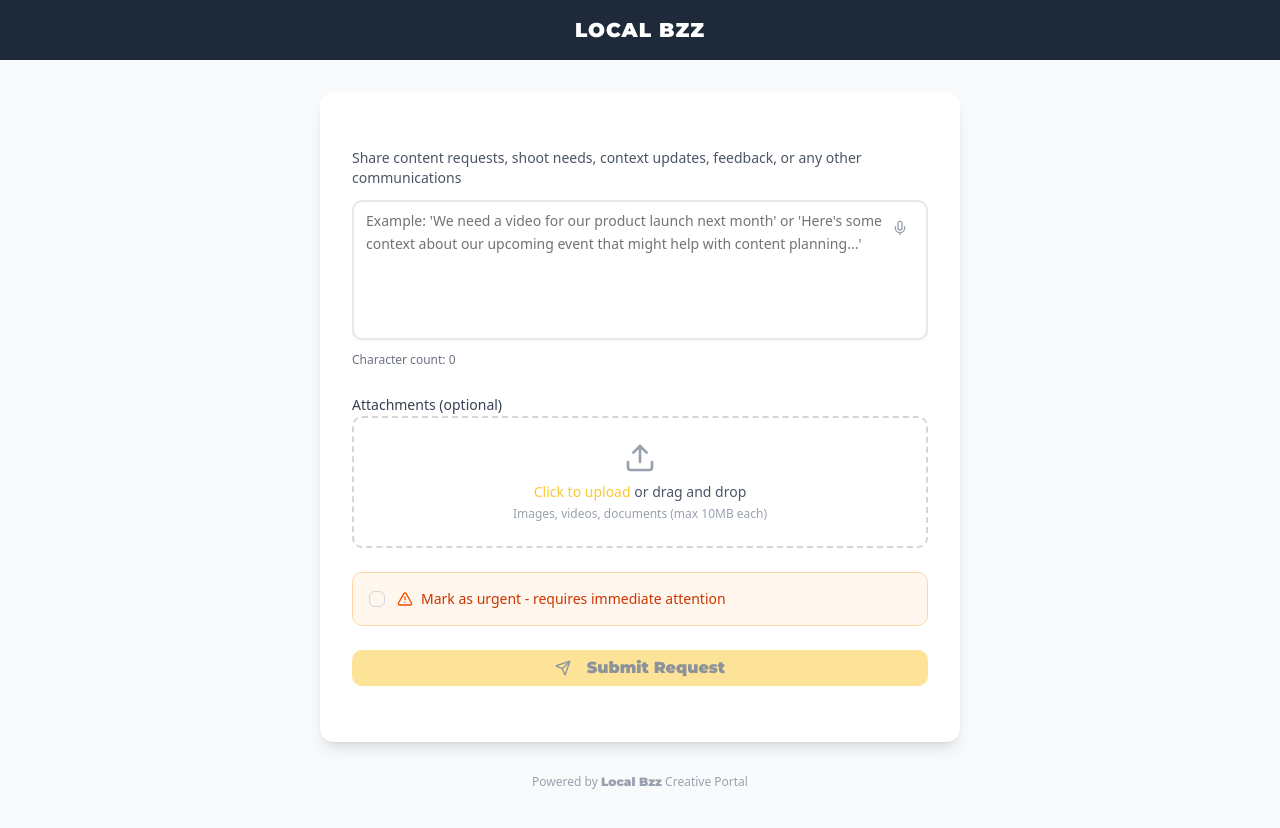
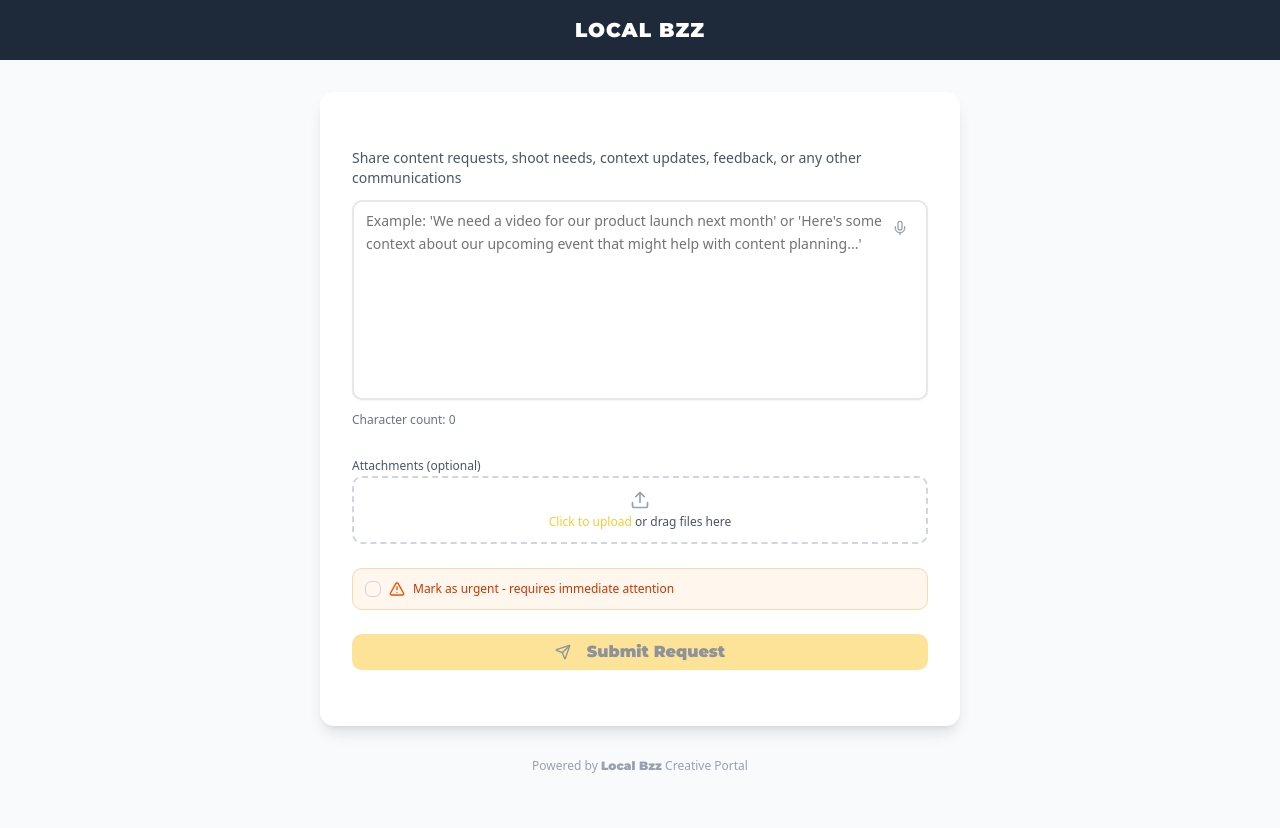
Before and after one commit to tyatlocalbzz/localbzz-client-portal, a Next.js app: page / in a window 1280 px wide. Shown: the top 828 px of the page. Built offline with nearby package versions, Linux system fonts and the light colour scheme.

Commit message:
Make UI more compact: larger text area, smaller urgent checkbox and file upload sections

```diff
--- a/src/app/page.tsx
+++ b/src/app/page.tsx
@@ -317,7 +317,7 @@ export default function IdeaSubmissionPage() {
                     value={requestText}
                     onChange={(e) => setRequestText(e.target.value)}
                     placeholder="Example: 'We need a video for our product launch next month' or 'Here's some context about our upcoming event that might help with content planning...'"
-                    className="min-h-[140px] resize-none text-base leading-relaxed border-2 border-gray-200 focus:border-[#FCC931] focus:ring-[#FCC931] rounded-lg"
+                    className="min-h-[200px] resize-none text-base leading-relaxed border-2 border-gray-200 focus:border-[#FCC931] focus:ring-[#FCC931] rounded-lg"
                     disabled={submission.status === 'submitting'}
                   />
                   {isVoiceSupported && (
@@ -341,25 +341,22 @@ export default function IdeaSubmissionPage() {
                 </div>
               </div>
 
-              {/* File Upload Section */}
-              <div className="space-y-3">
-                <label className="text-sm font-medium text-gray-700">
+              {/* File Upload Section - Compact */}
+              <div className="space-y-2">
+                <label className="text-xs font-medium text-gray-600">
                   Attachments (optional)
                 </label>
 
-                {/* Upload Area */}
+                {/* Upload Area - Smaller */}
                 <div
-                  className="border-2 border-dashed border-gray-300 rounded-lg p-6 text-center hover:border-[#FCC931] transition-colors cursor-pointer"
+                  className="border-2 border-dashed border-gray-300 rounded-lg p-3 text-center hover:border-[#FCC931] transition-colors cursor-pointer"
                   onDragOver={handleDragOver}
                   onDrop={handleDrop}
                   onClick={() => document.getElementById('file-input')?.click()}
                 >
-                  <Upload className="h-8 w-8 text-gray-400 mx-auto mb-2" />
-                  <p className="text-sm text-gray-600 mb-1">
-                    <span className="font-medium text-[#FCC931]">Click to upload</span> or drag and drop
-                  </p>
-                  <p className="text-xs text-gray-400">
-                    Images, videos, documents (max 10MB each)
+                  <Upload className="h-5 w-5 text-gray-400 mx-auto mb-1" />
+                  <p className="text-xs text-gray-600">
+                    <span className="font-medium text-[#FCC931]">Click to upload</span> or drag files here
                   </p>
                   <input
                     id="file-input"
@@ -371,28 +368,28 @@ export default function IdeaSubmissionPage() {
                   />
                 </div>
 
-                {/* Selected Files List */}
+                {/* Selected Files List - Compact */}
                 {selectedFiles.length > 0 && (
-                  <div className="space-y-2">
-                    <p className="text-xs text-gray-600">
-                      {selectedFiles.length} file{selectedFiles.length > 1 ? 's' : ''} selected:
+                  <div className="space-y-1">
+                    <p className="text-xs text-gray-500">
+                      {selectedFiles.length} file{selectedFiles.length > 1 ? 's' : ''}:
                     </p>
                     {selectedFiles.map((file, index) => {
                       const getFileIcon = () => {
-                        if (file.type.startsWith('image/')) return <Image className="h-4 w-4 text-blue-500" />
-                        if (file.type.startsWith('video/')) return <Film className="h-4 w-4 text-purple-500" />
-                        return <FileText className="h-4 w-4 text-gray-500" />
+                        if (file.type.startsWith('image/')) return <Image className="h-3 w-3 text-blue-500" />
+                        if (file.type.startsWith('video/')) return <Film className="h-3 w-3 text-purple-500" />
+                        return <FileText className="h-3 w-3 text-gray-500" />
                       }
 
                       return (
-                        <div key={index} className="flex items-center justify-between p-3 bg-gray-50 rounded-lg">
+                        <div key={index} className="flex items-center justify-between p-2 bg-gray-50 rounded">
                           <div className="flex items-center space-x-2 flex-1 min-w-0">
                             {getFileIcon()}
                             <div className="min-w-0 flex-1">
-                              <p className="text-sm font-medium text-gray-700 truncate">
+                              <p className="text-xs font-medium text-gray-700 truncate">
                                 {file.name}
                               </p>
-                              <p className="text-xs text-gray-500">
+                              <p className="text-xs text-gray-400">
                                 {formatFileSize(file.size)}
                               </p>
                             </div>
@@ -402,9 +399,9 @@ export default function IdeaSubmissionPage() {
                             variant="ghost"
                             size="sm"
                             onClick={() => removeFile(index)}
-                            className="h-8 w-8 p-0 text-gray-400 hover:text-red-500"
+                            className="h-6 w-6 p-0 text-gray-400 hover:text-red-500"
                           >
-                            <X className="h-4 w-4" />
+                            <X className="h-3 w-3" />
                           </Button>
                         </div>
                       )
@@ -413,23 +410,21 @@ export default function IdeaSubmissionPage() {
                 )}
               </div>
 
-              {/* Urgency Checkbox */}
-              <div className="flex items-center space-x-3 p-4 bg-orange-50 border border-orange-200 rounded-lg">
+              {/* Urgency Checkbox - Compact */}
+              <div className="flex items-center space-x-2 p-3 bg-orange-50 border border-orange-200 rounded-lg">
                 <Checkbox
                   id="urgent-checkbox"
                   checked={isUrgent}
                   onCheckedChange={(checked: boolean) => setIsUrgent(checked)}
                   className="data-[state=checked]:bg-orange-500 data-[state=checked]:border-orange-500"
                 />
-                <div className="flex items-center space-x-2 flex-1">
                 <AlertTriangle className="h-4 w-4 text-orange-600" />
                 <label
                   htmlFor="urgent-checkbox"
-                    className="text-sm font-medium text-orange-700 cursor-pointer select-none"
+                  className="text-xs font-medium text-orange-700 cursor-pointer select-none"
                 >
                   Mark as urgent - requires immediate attention
                 </label>
-                </div>
               </div>
 
               {/* Submit Button */}
```
Lines whose indentation alone changed are shown as unchanged.
